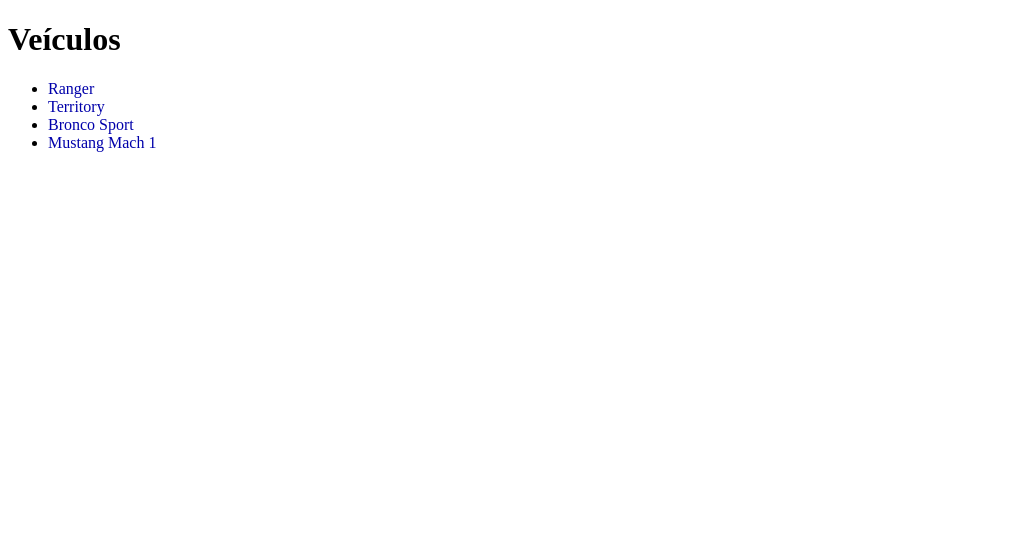
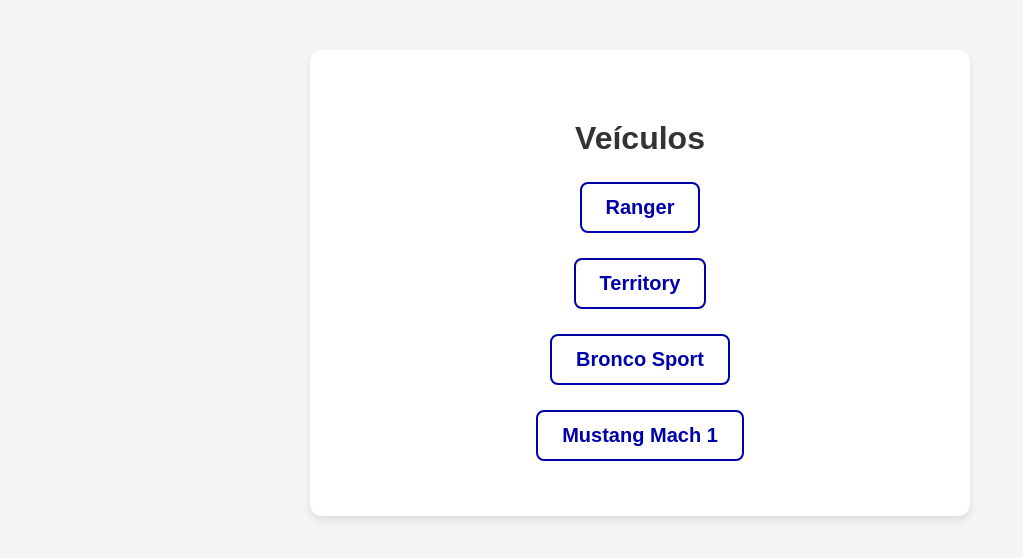
Before and after one commit to AdrianoSSS/Desafio-Versionamento-e-Metodologias-geis, a plain HTML site: page Index.html in a window 1280 px wide. Shown: the whole page, without its empty margins (0-1023 px from the left). Drawn offline with Linux system fonts and the light colour scheme.

Commit message:
Index.html

```diff
--- a/Index.html
+++ b/Index.html
@@ -3,14 +3,60 @@
 <head>
   <meta charset="UTF-8">
   <title>Index</title>
+  <style>
+    body {
+      font-family: Arial, sans-serif;
+      text-align: center;
+      background-color: #f5f5f5;
+      margin: 0;
+      padding: 0;
+    }
+    h1 {
+      margin-top: 40px;
+      color: #333;
+    }
+    ul {
+      list-style: none;
+      padding: 0;
+      margin-top: 20px;
+    }
+    li {
+      margin: 25px 0;
+    }
+    .option {
+      display: inline-block;
+      font-size: 20px;
+      font-weight: bold;
+      color: #0000AA;
+      padding: 12px 24px;
+      border: 2px solid #0000AA;
+      border-radius: 8px;
+      transition: 0.3s;
+      text-decoration: none;
+    }
+    .option:hover {
+      background-color: #0000AA;
+      color: white;
+    }
+    .container {
+      background: #fff;
+      max-width: 600px;
+      margin: 50px auto;
+      padding: 30px;
+      border-radius: 12px;
+      box-shadow: 0 4px 8px rgba(0,0,0,0.1);
+    }
+  </style>
 </head>
 <body>
-  <h1>Veículos</h1>
-  <ul>
-    <li><font color="#0000AA">Ranger</font></li>
-    <li><font color="#0000AA">Territory</font></li>
-    <li><font color="#0000AA">Bronco Sport</font></li>
-    <li><font color="#0000AA">Mustang Mach 1</font></li>
-  </ul>
+  <div class="container">
+    <h1>Veículos</h1>
+    <ul>
+      <li><span class="option">Ranger</span></li>
+      <li><span class="option">Territory</span></li>
+      <li><span class="option">Bronco Sport</span></li>
+      <li><span class="option">Mustang Mach 1</span></li>
+    </ul>
+  </div>
 </body>
 </html>
```
